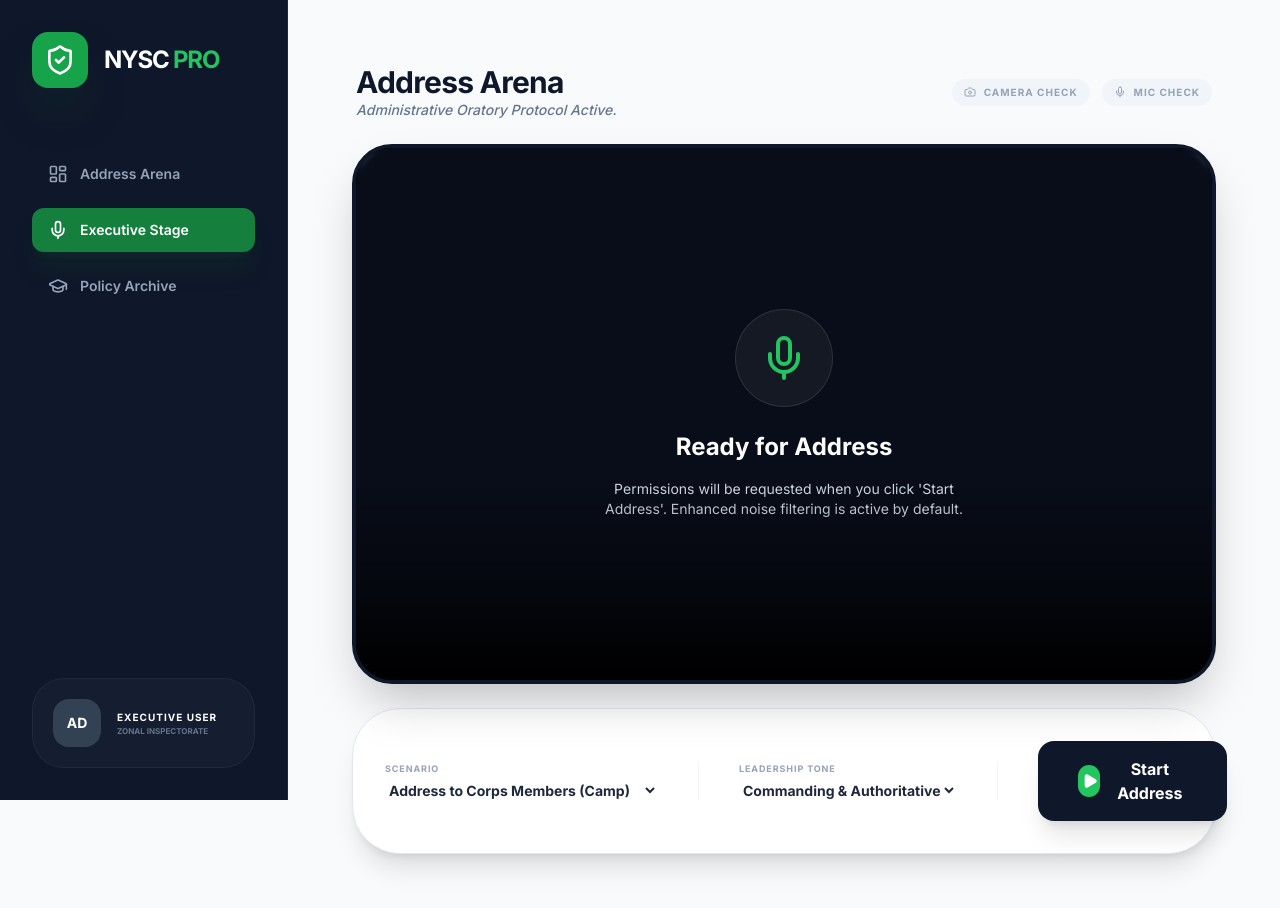
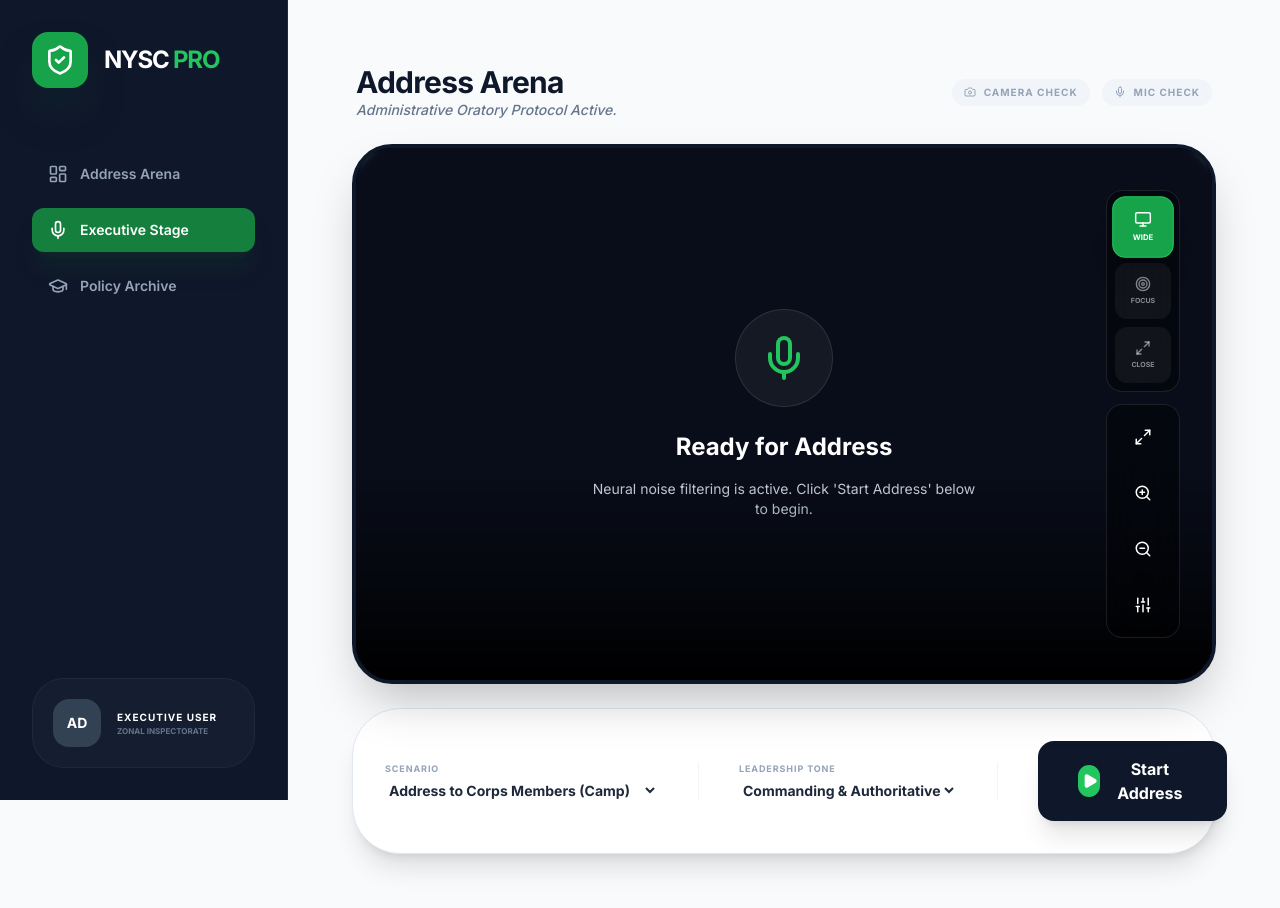
Before and after one commit to winter0019/orator, a React (Vite) app: page / in a window 1280 px wide. Both pictures are taken after a click on the button "Executive Stage". Shown: the top 908 px of the page. Built offline with nearby package versions, Linux system fonts and the light colour scheme.

Commit message:
feat: Add fullscreen toggle
Implement fullscreen functionality for the application's primary viewing area. This allows users to maximize the display of content for improved focus during presentations.

```diff
--- a/App.tsx
+++ b/App.tsx
@@ -16,6 +16,7 @@ import {
   Activity,
   GraduationCap,
   Maximize2,
+  Minimize2,
   ZoomIn,
   ZoomOut,
   Target,
@@ -131,12 +132,14 @@ const AddressArena: React.FC<{ onAnalysisComplete: (analysis: SessionRecord) =>
 
   const [zoomLevel, setZoomLevel] = useState<number>(1);
   const [viewMode, setViewMode] = useState<'wide' | 'focused' | 'closeup'>('wide');
+  const [isFullScreen, setIsFullScreen] = useState(false);
 
   const [showSettings, setShowSettings] = useState(false);
   const [brightness, setBrightness] = useState(100);
   const [contrast, setContrast] = useState(100);
   const [saturation, setSaturation] = useState(100);
 
+  const arenaRef = useRef<HTMLDivElement>(null);
   const liveSessionRef = useRef<any>(null);
   const audioContextRef = useRef<AudioContext | null>(null);
   const videoRef = useRef<HTMLVideoElement | null>(null);
@@ -160,6 +163,24 @@ const AddressArena: React.FC<{ onAnalysisComplete: (analysis: SessionRecord) =>
       case 'closeup': setZoomLevel(2.0); break;
     }
   }, [viewMode]);
+
+  useEffect(() => {
+    const handleFsChange = () => {
+      setIsFullScreen(!!document.fullscreenElement);
+    };
+    document.addEventListener('fullscreenchange', handleFsChange);
+    return () => document.removeEventListener('fullscreenchange', handleFsChange);
+  }, []);
+
+  const toggleFullScreen = () => {
+    if (!document.fullscreenElement) {
+      arenaRef.current?.requestFullscreen().catch((err) => {
+        console.error(`Error attempting to enable full-screen mode: ${err.message}`);
+      });
+    } else {
+      document.exitFullscreen();
+    }
+  };
 
   const addCoachingAlert = (type: CoachingAlert['type'], message: string) => {
     const newAlert: CoachingAlert = { id: Math.random().toString(36).substr(2, 9), type, message, timestamp: Date.now() };
@@ -202,7 +223,6 @@ const AddressArena: React.FC<{ onAnalysisComplete: (analysis: SessionRecord) =>
       audioContextRef.current = audioCtx;
       startTimeRef.current = Date.now();
 
-      // Advanced Audio Processing Chain for Noise Reduction
       const source = audioCtx.createMediaStreamSource(stream);
       const compressor = audioCtx.createDynamicsCompressor();
       compressor.threshold.setValueAtTime(-50, audioCtx.currentTime);
@@ -223,7 +243,6 @@ const AddressArena: React.FC<{ onAnalysisComplete: (analysis: SessionRecord) =>
               sessionPromise.then(session => session.sendRealtimeInput({ media: pcmBlob })).catch(() => {});
             };
 
-            // Connect chain: Source -> Compressor -> ScriptProcessor -> Output
             source.connect(compressor);
             compressor.connect(scriptProcessor);
             scriptProcessor.connect(audioCtx.destination);
@@ -265,7 +284,7 @@ const AddressArena: React.FC<{ onAnalysisComplete: (analysis: SessionRecord) =>
         config: {
           responseModalities: [Modality.AUDIO],
           inputAudioTranscription: {},
-          systemInstruction: 'You are an NYSC Executive Speech Coach. HIGH PRIORITY: Focus on word-for-word accuracy. Ignore background noise, ambient sounds, and non-speech audio. Transcribe only the spoken word. Identify administrative terms like PPA, SAED, LGI, and CDM with zero tolerance for errors.'
+          systemInstruction: 'You are an NYSC Executive Speech Coach. HIGH PRIORITY: Focus on word-for-word accuracy. Ignore background noise. Transcribe only spoken words. Identify terms like PPA, SAED, LGI, and CDM.'
         }
       });
 
@@ -292,7 +311,7 @@ const AddressArena: React.FC<{ onAnalysisComplete: (analysis: SessionRecord) =>
 
     } catch (err: any) {
       setIsRecording(false);
-      setError("System Access Denied. Please ensure Microphone and Camera permissions are granted in your device settings.");
+      setError("System Access Denied. Please ensure Microphone and Camera permissions are granted.");
     }
   };
 
@@ -304,6 +323,7 @@ const AddressArena: React.FC<{ onAnalysisComplete: (analysis: SessionRecord) =>
     if (audioContextRef.current) audioContextRef.current.close().catch(() => {});
     if (liveSessionRef.current) liveSessionRef.current.then((s: any) => s.close()).catch(() => {});
     setIsRecording(false);
+    if (document.fullscreenElement) document.exitFullscreen();
   };
 
   const analyzeSpeech = async () => {
@@ -321,7 +341,7 @@ const AddressArena: React.FC<{ onAnalysisComplete: (analysis: SessionRecord) =>
         analysis
       });
     } catch (err: any) {
-      setError("Audit generation failed. High noise floors can sometimes affect deep analysis. Try again in a quieter setting.");
+      setError("Audit generation failed. High noise floors can sometimes affect analysis.");
       setIsAnalyzing(false);
     }
   };
@@ -357,8 +377,15 @@ const AddressArena: React.FC<{ onAnalysisComplete: (analysis: SessionRecord) =>
         </div>
       )}
 
-      {/* Arena Stage */}
-      <div className="relative bg-slate-950 rounded-[1.5rem] md:rounded-[2.5rem] overflow-hidden shadow-xl md:shadow-2xl border-2 md:border-4 border-slate-900 aspect-[4/3] md:aspect-[16/10] group">
+      {/* Arena Stage Container */}
+      <div
+        ref={arenaRef}
+        className={`relative bg-slate-950 overflow-hidden shadow-xl md:shadow-2xl border-slate-900 transition-all duration-300 ${
+          isFullScreen
+          ? 'w-full h-screen border-0 rounded-0'
+          : 'rounded-[1.5rem] md:rounded-[2.5rem] border-2 md:border-4 aspect-[4/3] md:aspect-[16/10]'
+        } group`}
+      >
         <div className="w-full h-full overflow-hidden flex items-center justify-center bg-black">
           <video
             ref={videoRef}
@@ -376,7 +403,7 @@ const AddressArena: React.FC<{ onAnalysisComplete: (analysis: SessionRecord) =>
                  <Mic size={48} className="text-green-500" />
                </div>
                <h2 className="text-xl md:text-2xl font-black text-white">Ready for Address</h2>
-               <p className="text-slate-300 text-xs md:text-sm max-w-sm">Permissions will be requested when you click 'Start Address'. Enhanced noise filtering is active by default.</p>
+               <p className="text-slate-300 text-xs md:text-sm max-w-sm">Neural noise filtering is active. Click 'Start Address' below to begin.</p>
             </div>
           )}
         </div>
@@ -391,7 +418,7 @@ const AddressArena: React.FC<{ onAnalysisComplete: (analysis: SessionRecord) =>
             </div>
             <div className="bg-black/60 backdrop-blur-md px-3 py-1 rounded-full border border-white/10 text-white flex items-center gap-2">
               <Waves size={10} className="text-blue-400" />
-              <span className="text-[9px] font-black uppercase tracking-tighter">Neural Noise Filter Active</span>
+              <span className="text-[9px] font-black uppercase tracking-tighter">Neural Filter Active</span>
             </div>
             <div className="bg-black/60 backdrop-blur-md px-3 py-1 rounded-full border border-white/10 text-white flex items-center gap-2">
               <Activity size={10} className="text-green-400" />
@@ -400,8 +427,7 @@ const AddressArena: React.FC<{ onAnalysisComplete: (analysis: SessionRecord) =>
           </div>
         )}
 
-        {/* View Controls */}
-        {isRecording && (
+        {/* View Controls & Full Screen Toggle */}
         <div className="absolute right-3 md:right-8 top-1/2 -translate-y-1/2 flex flex-col gap-2 md:gap-3 z-40">
           <div className="p-1.5 md:p-2 bg-black/40 backdrop-blur-xl rounded-xl md:rounded-2xl border border-white/10 flex flex-col gap-2">
             {[
@@ -425,15 +451,21 @@ const AddressArena: React.FC<{ onAnalysisComplete: (analysis: SessionRecord) =>
           </div>
 
           <div className="p-1.5 md:p-2 bg-black/40 backdrop-blur-xl rounded-xl md:rounded-2xl border border-white/10 flex flex-col gap-1 md:gap-2">
+              <button
+                onClick={toggleFullScreen}
+                className={`w-10 h-10 md:w-14 md:h-12 flex items-center justify-center rounded-lg text-white transition-all ${isFullScreen ? 'bg-green-600' : 'hover:bg-white/10'}`}
+                title={isFullScreen ? "Exit Full Screen" : "Enter Full Screen"}
+              >
+                {isFullScreen ? <Minimize2 size={18} /> : <Maximize2 size={18} />}
+              </button>
               <button onClick={() => setZoomLevel(prev => Math.min(prev + 0.1, 3.5))} className="w-10 h-10 md:w-14 md:h-12 flex items-center justify-center hover:bg-white/10 rounded-lg text-white"><ZoomIn size={18} /></button>
               <button onClick={() => setZoomLevel(prev => Math.max(prev - 0.1, 1))} className="w-10 h-10 md:w-14 md:h-12 flex items-center justify-center hover:bg-white/10 rounded-lg text-white"><ZoomOut size={18} /></button>
               <button onClick={() => setShowSettings(!showSettings)} className={`w-10 h-10 md:w-14 md:h-12 flex items-center justify-center rounded-lg text-white transition-all ${showSettings ? 'bg-green-600' : 'hover:bg-white/10'}`}><Sliders size={18} /></button>
           </div>
         </div>
-        )}
 
         {/* Tuning Menu */}
-        {isRecording && showSettings && (
+        {showSettings && (
           <div className="absolute bottom-24 right-4 md:right-32 bg-slate-900/95 backdrop-blur-2xl p-6 rounded-3xl border border-white/10 w-64 md:w-80 shadow-2xl z-50 animate-in slide-in-from-bottom-5 duration-300">
             <div className="flex items-center justify-between mb-6">
               <h3 className="text-[11px] font-black text-white uppercase tracking-widest flex items-center gap-2">
@@ -460,11 +492,11 @@ const AddressArena: React.FC<{ onAnalysisComplete: (analysis: SessionRecord) =>
           </div>
         )}
 
-        {/* Lower Third */}
-        <div className="absolute bottom-0 inset-x-0 p-4 md:p-10 bg-gradient-to-t from-black via-black/40 to-transparent z-30">
-          <div className="max-w-3xl mx-auto text-center">
-             <div className="h-20 md:h-28 overflow-y-auto custom-scrollbar flex items-end justify-center">
-                <p className="text-lg md:text-2xl font-serif text-white leading-tight italic opacity-95 transition-all duration-300 drop-shadow-xl">
+        {/* Lower Third Transcript */}
+        <div className={`absolute bottom-0 inset-x-0 p-4 md:p-10 bg-gradient-to-t from-black via-black/40 to-transparent z-30 transition-all ${isFullScreen ? 'pb-16' : ''}`}>
+          <div className="max-w-4xl mx-auto text-center">
+             <div className="h-20 md:h-32 overflow-y-auto custom-scrollbar flex items-end justify-center">
+                <p className={`font-serif text-white leading-tight italic opacity-95 transition-all duration-300 drop-shadow-2xl ${isFullScreen ? 'text-2xl md:text-4xl' : 'text-lg md:text-2xl'}`}>
                   {liveTranscript || (isRecording ? "Transmitting audio signals..." : "")}
                 </p>
                 <div ref={transcriptEndRef} />
```
Lines whose indentation alone changed are shown as unchanged.
